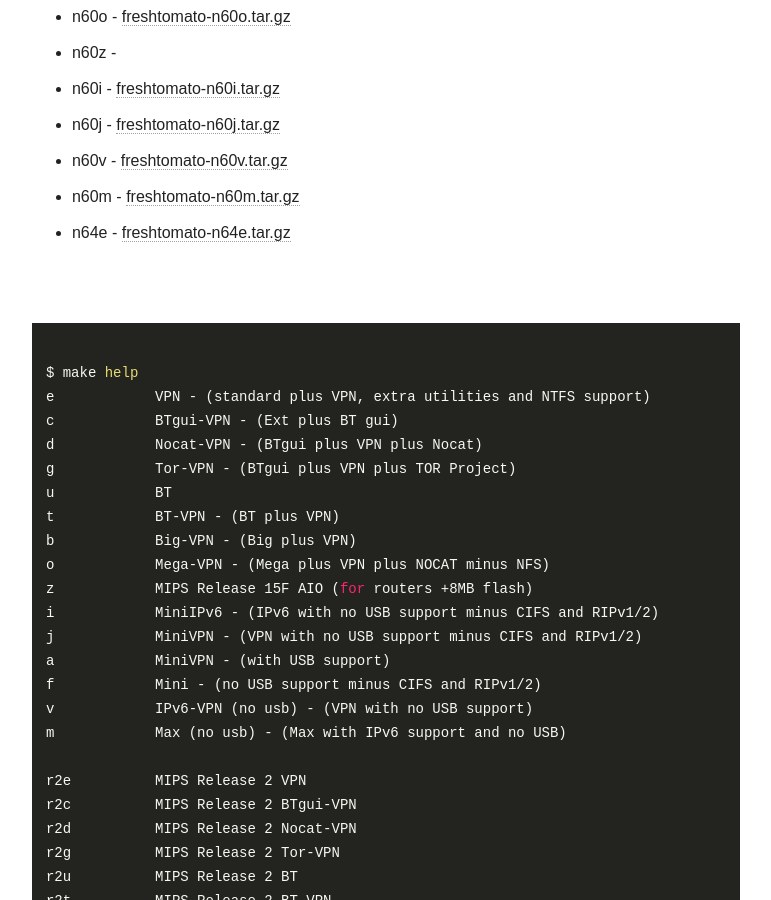
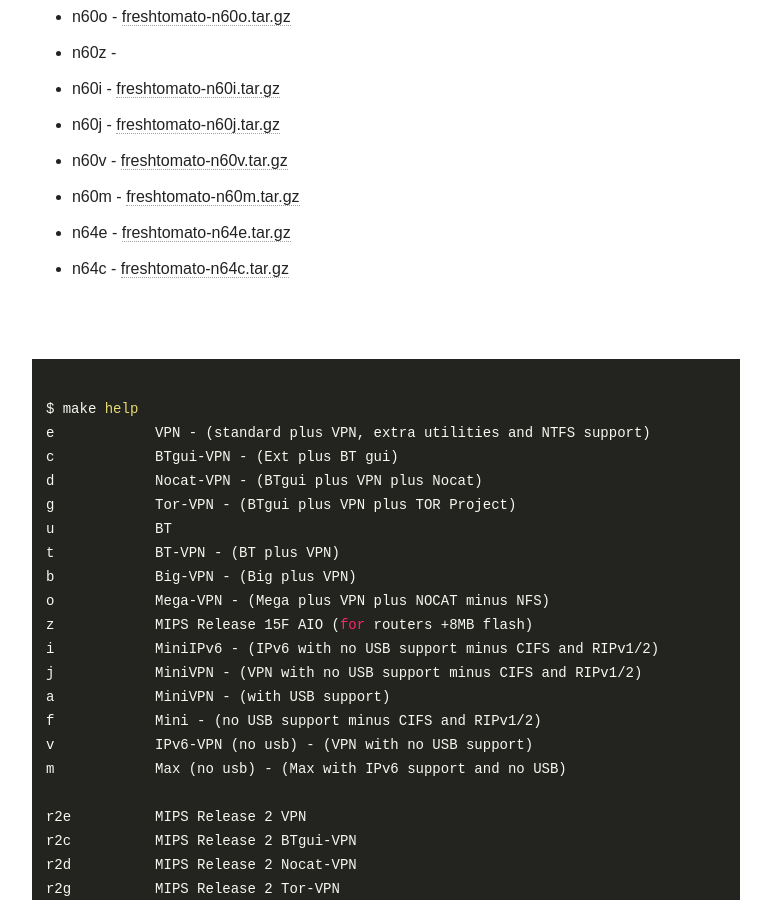
Before and after one commit to oglopss/freshtomato-mips-ci-jekyll, a Jekyll site: the page built from index.html, in a window 1280 px wide and 900 px high, scrolled down 1603 px. Shown: the whole window, without its empty margins (254-1025 px from the left). Built offline with Jekyll 4.4.1, drawn with Linux system fonts in a browser that asks for light colours; nearby versions of some CDN libraries.

Commit message:
Travis build 13 n64c pushed to gh-pages

```diff
--- a/_data/ss.yml
+++ b/_data/ss.yml
@@ -34,3 +34,4 @@ files:
   - 0032 n60v freshtomato-n60v.tar.gz
   - 0033 n60m freshtomato-n60m.tar.gz
   - 0034 n64e freshtomato-n64e.tar.gz
+  - 0035 n64c freshtomato-n64c.tar.gz
```
